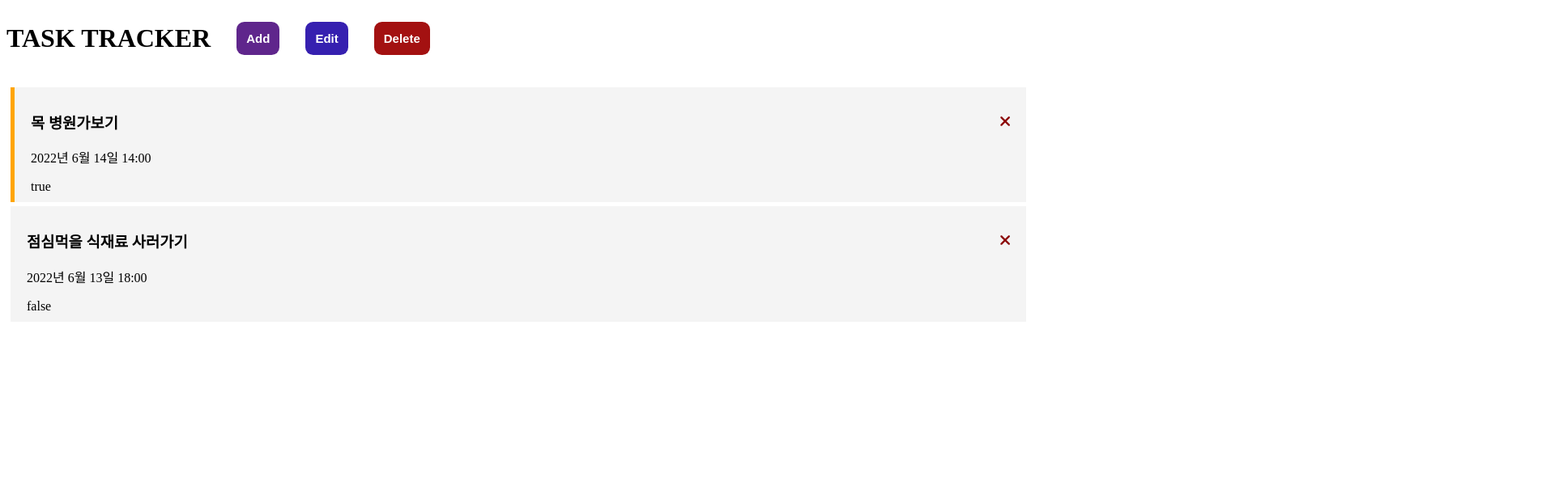
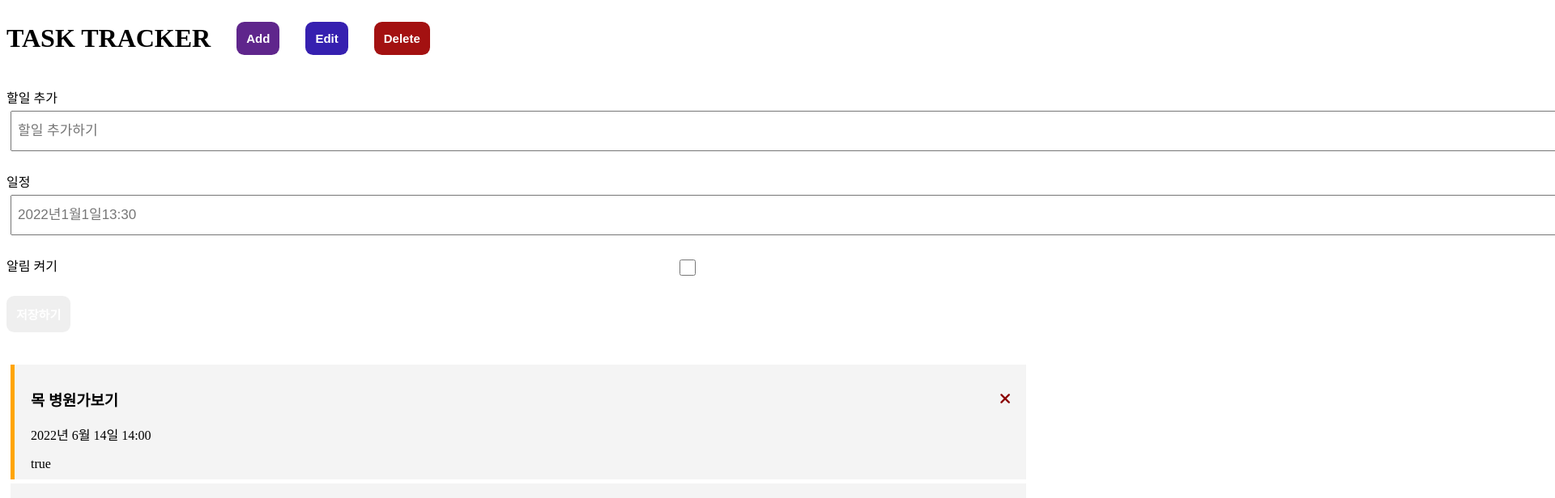
Before and after one commit to cyeongb/VUE_prac, a Vue app in the folder vue-crash-course/: page / in a window 1280 px wide. Shown: the top 616 px of the page at 81% size, 1920 px wide, since content can reach past the window. Built offline with nearby package versions, Linux system fonts and the light colour scheme.

Commit message:
create 기능 구현

```diff
--- a/vue-crash-course/src/App.vue
+++ b/vue-crash-course/src/App.vue
@@ -1,6 +1,7 @@
 <template>
   <div class="container">
     <Header title="TASK TRACKER" />
+    <AddTask @add-task="addTask" />
     <Tasks @toggle-reminder="toggleReminder" @delete-task="deleteTask" :tasks="tasks" />
   </div>
 </template>
@@ -8,10 +9,11 @@
 <script>
 import Header from "./components/Header.vue";
 import Tasks from "./components/Tasks.vue";
+import AddTask from "./components/AddTask.vue";
 
 export default {
   name: "App",
-  components: { Header, Tasks },
+  components: { Header, Tasks, AddTask },
   data() {
     return {
       tasks: [],
@@ -25,6 +27,9 @@ export default {
       this.tasks = this.tasks.map((task) =>
         task.id === id ? { ...task, reminder: !task.reminder } : task
       );
+    },
+    addTask(task) {
+      this.tasks = [...this.tasks, task];
     },
   },
 
--- /dev/null
+++ b/vue-crash-course/src/components/AddTask.vue
@@ -0,0 +1,88 @@
+<template>
+  <form @submit="onSubmit" class="add-form">
+    <div class="form-control">
+      <label>할일 추가</label>
+      <input type="text" name="task" v-model="task" placeholder="할일 추가하기" />
+    </div>
+    <div class="form-control">
+      <label>일정</label>
+      <input type="text" name="day" v-model="day" placeholder="2022년1월1일13:30" />
+    </div>
+    <div class="form-control form-control-check">
+      <label>알림 켜기</label>
+      <input type="checkbox" v-model="reminder" name="reminder" />
+    </div>
+    <input type="submit" value="저장하기" class="btn btn-block" />
+  </form>
+</template>
+
+<script>
+export default {
+  name: "AddTask",
+  data() {
+    return {
+      task: "",
+      day: "",
+      reminder: false,
+    };
+  },
+  methods: {
+    onSubmit(e) {
+      e.preventDefault();
+      if (!this.task) {
+        alert("할일을 추가해 주세요");
+        return;
+      }
+      const newTask = {
+        id: Math.floor(Math.random() * 10000),
+        task: this.task,
+        day: this.day,
+        reminder: this.reminder,
+      };
+
+      //부모에 전달
+      this.$emit("add-task", newTask);
+
+      //초기화
+      this.task = "";
+      this.day = "";
+      this.reminder = false;
+    },
+  },
+};
+</script>
+
+<style scoped>
+.add-form {
+  margin-bottom: 40px;
+}
+.form-control {
+  margin: 20px 0;
+}
+
+.form-control label {
+  display: block;
+}
+.form-control input {
+  width: 185%;
+  height: 40px;
+  margin: 5px;
+  padding: 3px 7px;
+  font-size: 17px;
+}
+
+.form-control-check {
+  display: flex;
+  align-items: ce;
+  justify-content: space-between;
+}
+
+.form-control-check label {
+  flex: 1;
+}
+
+.form-control-check input {
+  flex: 2;
+  height: 20px;
+}
+</style>
```
